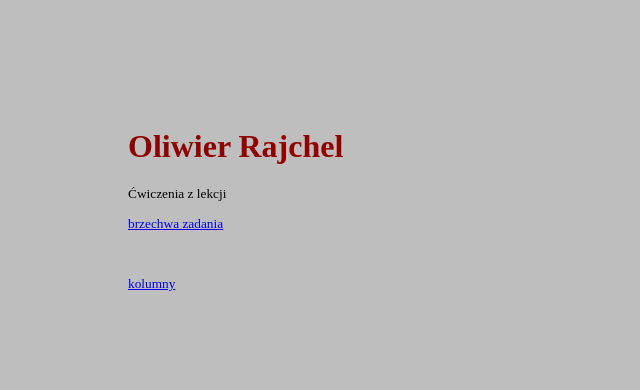
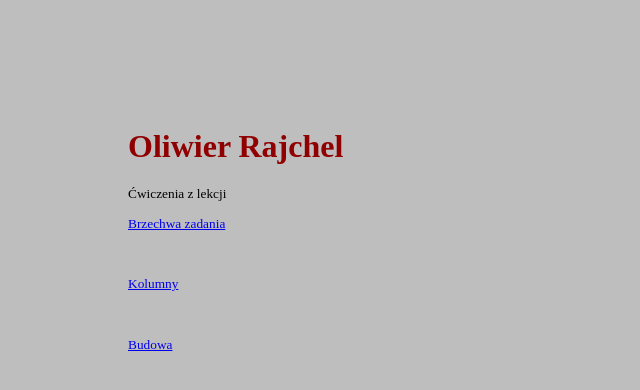
Before and after one commit to rajhell/lekcje, a plain HTML site: page index.html in a window 1280 px wide. Shown: the whole page, without its empty margins (0-640 px from the left). Drawn offline with Linux system fonts and the light colour scheme.

Commit message:
Update index.html

```diff
--- a/index.html
+++ b/index.html
@@ -4,5 +4,6 @@
 </hr>
 <p> Ćwiczenia z lekcji </p>
 
-<p> <a href="/zadania/Brzechwa/brzechwa.html">brzechwa zadania </a> </p> <br>
-<p> <a href="/zadania/kolumny/kolumny.html">kolumny </a> </p> <br>
+<center> <p> <a href="/zadania/Brzechwa/brzechwa.html">Brzechwa zadania </a> </p> <br> </center>
+<center> <p> <a href="/zadania/kolumny/kolumny.html">Kolumny </a> </p> <br> </center>
+<center> <p> <a href="/zadania/Budowa/komp.html">Budowa </a> </p> <br> </center>
```
